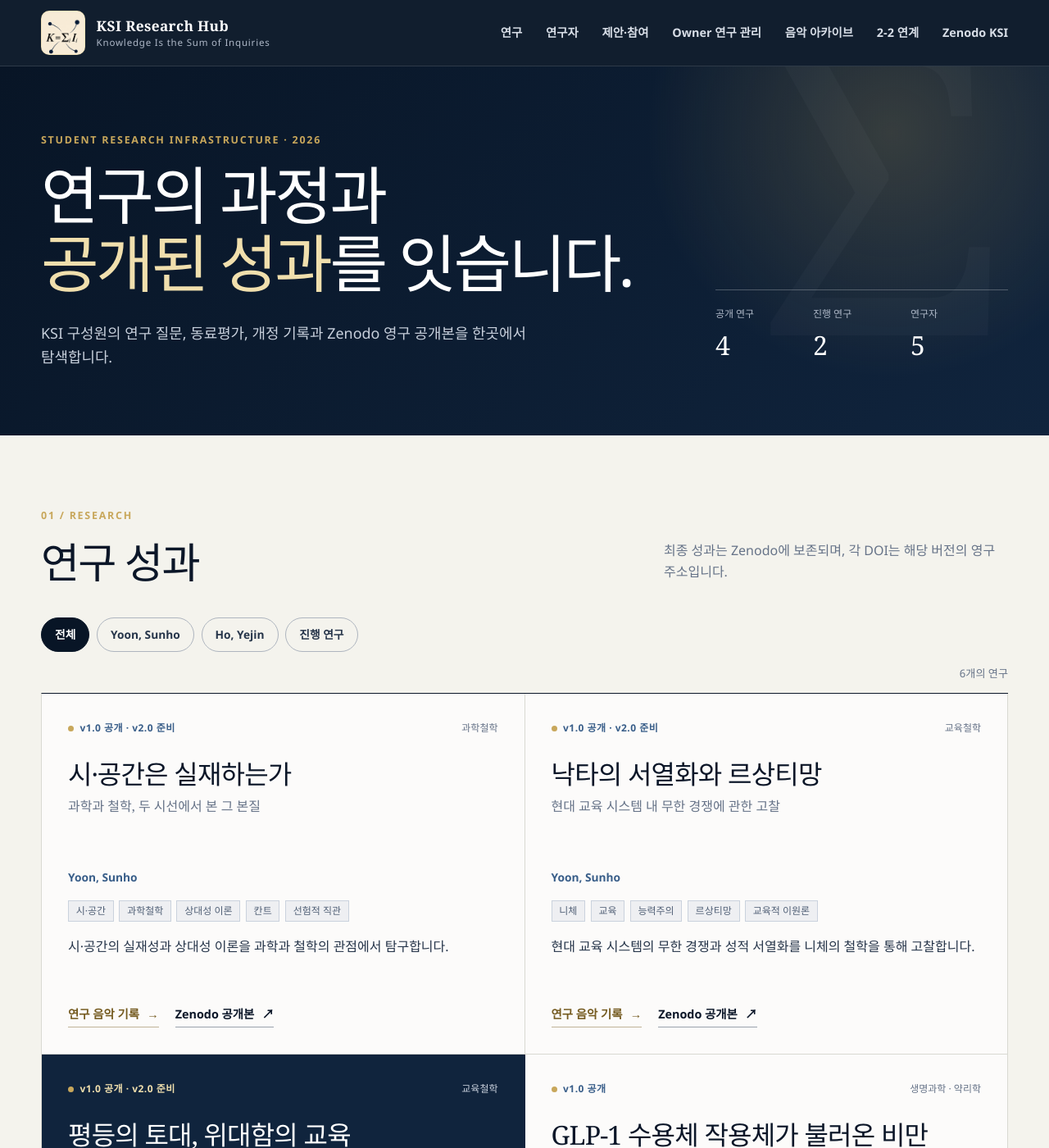
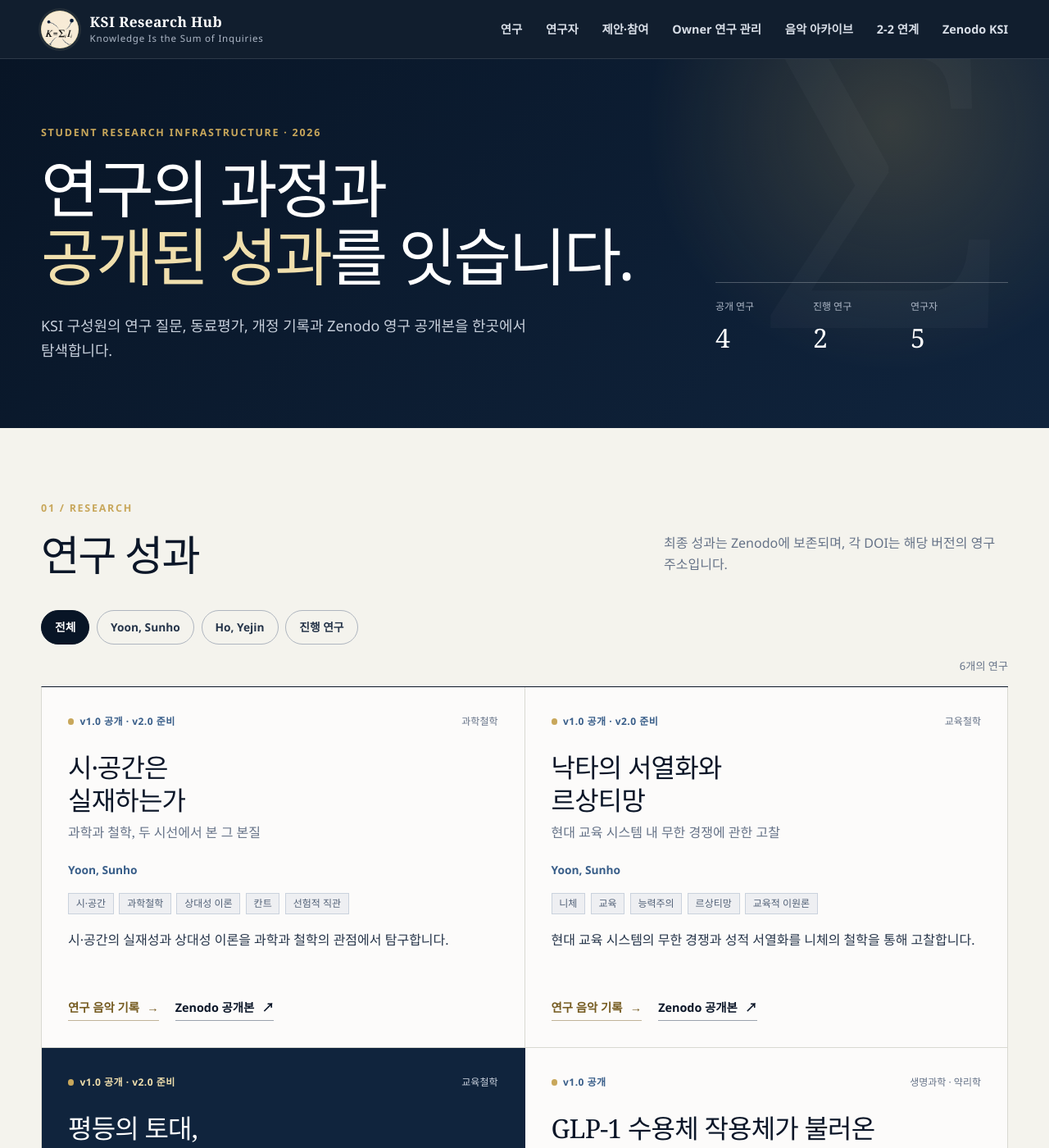
Before and after one commit to SunhoYoon-Hub/KSI-Research-Hub, a Jekyll site: the page built from docs/index.md, in a window 1280 px wide and 1400 px high. Shown: the whole window at 82% size. Built offline with Jekyll 4.4.1, drawn with Linux system fonts in a browser that asks for light colours; some of the changed text lies outside the part shown.

Commit message:
Align card titles and refine header mark

```diff
--- a/docs/assets/css/style.css
+++ b/docs/assets/css/style.css
@@ -58,8 +58,8 @@ a:focus-visible {
   display: flex;
   align-items: center;
   justify-content: space-between;
-  min-height: 78px;
-  padding: .8rem max(2rem, calc((100vw - var(--max-width)) / 2));
+  min-height: 72px;
+  padding: .65rem max(2rem, calc((100vw - var(--max-width)) / 2));
   color: #fff;
   background: rgba(8, 21, 38, .96);
   border-bottom: 1px solid rgba(255, 255, 255, .12);
@@ -77,12 +77,13 @@ a:focus-visible {
 .brand-logo {
   display: block;
   flex: 0 0 auto;
-  width: 54px;
-  height: 54px;
+  width: 46px;
+  height: 46px;
   object-fit: contain;
   background: #f7efe2;
   border: 1px solid rgba(240, 223, 173, .75);
-  border-radius: 10px;
+  border-radius: 50%;
+  box-shadow: 0 0 0 3px rgba(240, 223, 173, .08);
 }
 
 .brand-copy { display: grid; line-height: 1.25; }
@@ -309,6 +310,8 @@ a:focus-visible {
   line-height: 1.25;
   letter-spacing: -.025em;
 }
+
+.project-card h3 span { display: block; }
 
 .project-title-group {
   display: grid;
@@ -1201,7 +1204,7 @@ a:focus-visible {
 
 @media (max-width: 620px) {
   .site-header { position: static; }
-  .brand-logo { width: 44px; height: 44px; }
+  .brand-logo { width: 42px; height: 42px; }
   .brand-copy strong { font-size: .94rem; }
   .site-nav a:nth-child(1), .site-nav a:nth-child(2), .site-nav a:nth-child(3), .site-nav a:nth-child(4) { display: none; }
   .intro h1 { font-size: clamp(2.5rem, 13vw, 4rem); }
@@ -1212,6 +1215,8 @@ a:focus-visible {
   .question-archive-footer { align-items: flex-start; flex-direction: column; gap: .7rem; }
   .project-card { min-height: 410px; padding: 1.5rem; }
   .project-title-group, .project-card h3, .project-subtitle, .project-description { min-height: 0; }
+  .project-card h3 span { display: inline; }
+  .project-card h3 span + span::before { content: " "; }
   .release-main { grid-template-columns: 1fr; gap: .75rem; padding: 1.4rem 0; }
   .release-doi { grid-column: auto; }
   .release-plan { margin-left: 0; }
--- a/docs/index.md
+++ b/docs/index.md
@@ -52,7 +52,13 @@ description: KSI 학생 연구의 진행, 동료평가, 개정과 Zenodo 공개
         <span class="field">{{ project.fields | join: " · " }}</span>
       </div>
       <div class="project-title-group">
-        <h3>{{ project.title }}</h3>
+        <h3 aria-label="{{ project.title }}">
+          {% if project.card_title_lines %}
+            {% for title_line in project.card_title_lines %}<span>{{ title_line }}</span>{% endfor %}
+          {% else %}
+            {{ project.title }}
+          {% endif %}
+        </h3>
         <p class="project-subtitle">{{ project.subtitle }}</p>
       </div>
       <a class="researcher-link" href="{{ '/researchers/' | relative_url }}#{{ project.researcher_id }}">{{ project.researcher }}</a>
```
Also changed, not shown: docs/_data/projects.yml (+18 -0 lines).
